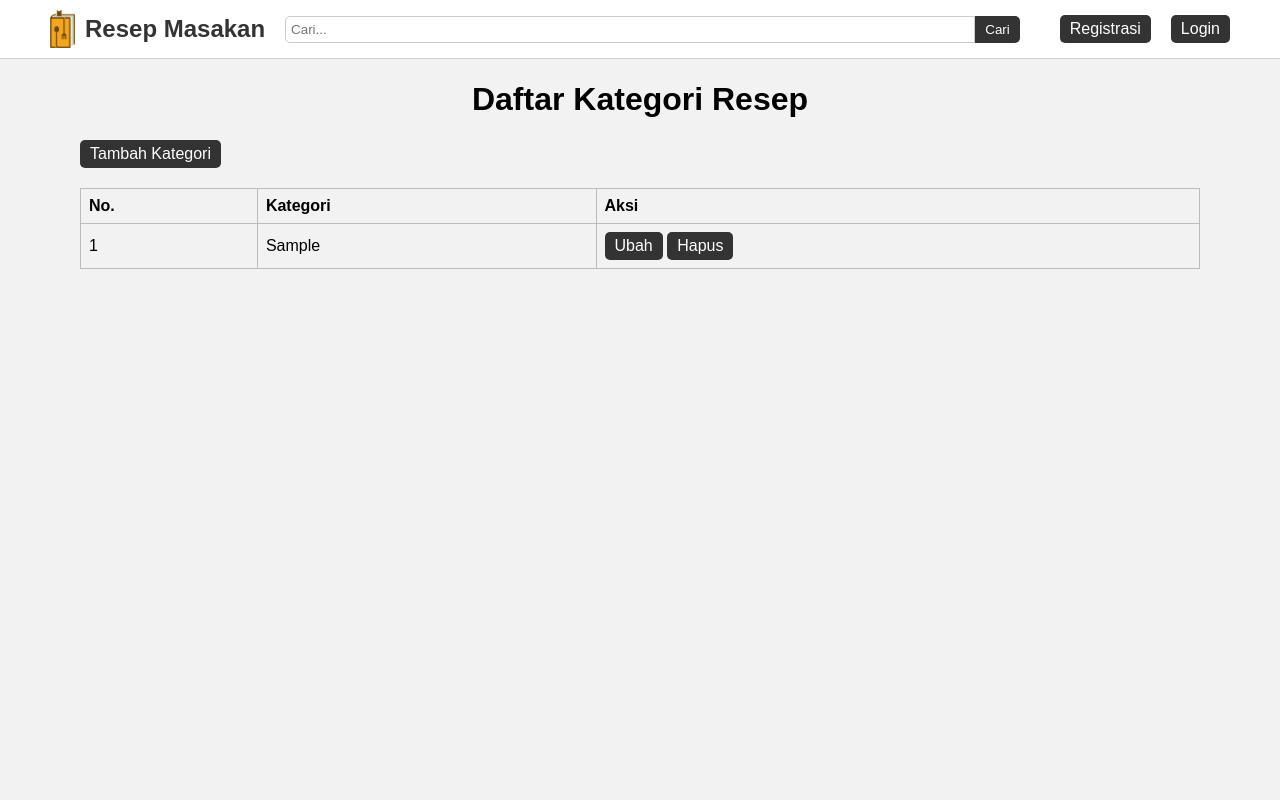
After one commit to hako-975/resep_masakan, a PHP site: page /kategori.php in a window 1280 px wide. The commit adds this page. Run offline with PHP 8.4, Linux system fonts and the light colour scheme; tables that the repository leaves empty or names only in its code hold one stand-in row (values such as "Sample post").

Commit message:
kategori

```diff
--- a/detail_resep.php
+++ b/detail_resep.php
@@ -3,7 +3,7 @@
 
 	$id_resep = $_GET['id_resep'];
 
-	$resep = mysqli_query($koneksi, "SELECT * FROM resep INNER JOIN user ON resep.id_user = user.id_user WHERE id_resep = '$id_resep' ORDER BY nama_resep ASC");
+	$resep = mysqli_query($koneksi, "SELECT * FROM resep INNER JOIN kategori ON kategori.id_kategori = resep.id_kategori INNER JOIN user ON resep.id_user = user.id_user WHERE id_resep = '$id_resep' ORDER BY nama_resep ASC");
 	$data_resep = mysqli_fetch_assoc($resep);
 
 	$resepKu = false;
@@ -35,7 +35,8 @@
 			<?php endif ?>
 		    <h2 class="text-center"><?= $data_resep['nama_resep']; ?></h2>
 		    <img src="img/<?= $data_resep['foto_resep']; ?>" alt="Gambar">
-		    <p class="card-description"><?= $data_resep['deskripsi_resep']; ?></p>
+		    <h3 class="card-description"><?= $data_resep['deskripsi_resep']; ?></h3>
+		    <h4>Kategori: <?= $data_resep['kategori']; ?></h4>
 		    <h4 class="margin-top-bottom-5px">Bahan-bahan:</h4>
 		    <p class="card-description"><?= $data_resep['bahan']; ?></p>
 		    <h4 class="margin-top-bottom-5px">Langkah-langkah:</h4>
--- a/include_navbar.php
+++ b/include_navbar.php
@@ -8,6 +8,14 @@
     <div class="navbar-buttons">
       <?php if (isset($_SESSION['id_user'])): ?>
         <a href="resep.php">Resep Ku</a>
+        <?php
+          $id_user = $_SESSION['id_user'];
+          $data_user = mysqli_fetch_assoc(mysqli_query($koneksi, "SELECT * FROM user WHERE id_user = '$id_user'"));
+          $username = $data_user['username'];
+        ?>
+        <?php if ($username == 'admin'): ?>
+          <a href="kategori.php">Kategori</a>
+        <?php endif ?>
         <a href="profile.php">Profile</a>
       <?php else: ?>
         <a href="registrasi.php">Registrasi</a>
--- a/index.php
+++ b/index.php
@@ -1,10 +1,10 @@
 <?php
 	require_once 'koneksi.php';
-	$resep = mysqli_query($koneksi, "SELECT * FROM resep INNER JOIN user ON resep.id_user = user.id_user ORDER BY nama_resep ASC");
+	$resep = mysqli_query($koneksi, "SELECT * FROM resep INNER JOIN kategori ON kategori.id_kategori = resep.id_kategori INNER JOIN user ON resep.id_user = user.id_user ORDER BY nama_resep ASC");
 
 	if (isset($_GET['cari'])) {
 		$cari = $_GET['cari'];
-		$resep = mysqli_query($koneksi, "SELECT * FROM resep INNER JOIN user ON resep.id_user = user.id_user WHERE nama_resep LIKE '%$cari%' OR deskripsi_resep LIKE '%$cari%' OR bahan LIKE '%$cari%' OR langkah LIKE '%$cari%' OR tanggal_resep_dibuat LIKE '%$cari%' OR username LIKE '%$cari%' ORDER BY nama_resep ASC");
+		$resep = mysqli_query($koneksi, "SELECT * FROM resep INNER JOIN kategori ON kategori.id_kategori = resep.id_kategori INNER JOIN user ON resep.id_user = user.id_user WHERE nama_resep LIKE '%$cari%' OR deskripsi_resep LIKE '%$cari%' OR bahan LIKE '%$cari%' OR langkah LIKE '%$cari%' OR tanggal_resep_dibuat LIKE '%$cari%' OR username LIKE '%$cari%' ORDER BY nama_resep ASC");
 	}
 ?>
 
@@ -44,6 +44,7 @@
 						?>
 				    </p>
 				    <h4 class="margin-top-5px margin-bottom-20px">Selengkapnya...</h4>
+				    <h4 class="kategori">Kategori: <?= $data_resep['kategori']; ?></h4>
 				    <h5 class="card-name"><?= $data_resep['username']; ?></h5>
 				    <p class="card-date"><?= date("d-m-Y, H:i", strtotime($data_resep['tanggal_resep_dibuat'])); ?></p>
 				  </div>
--- /dev/null
+++ b/kategori.php
@@ -0,0 +1,48 @@
+<?php
+	require_once 'koneksi.php';
+	$kategori = mysqli_query($koneksi, "SELECT * FROM kategori ORDER BY kategori ASC");
+
+	if (isset($_GET['cari'])) {
+		$cari = $_GET['cari'];
+		$kategori = mysqli_query($koneksi, "SELECT * FROM kategori WHERE kategori LIKE '%$cari%' ORDER BY kategori ASC");
+	}
+?>
+
+<html>
+<head>
+	<title>Daftar Kategori Resep</title>
+	<?php include_once 'include_head.php'; ?>
+</head>
+<body>
+	<?php include_once 'include_navbar.php'; ?>
+
+	<div class="container padding-10px margin-top-bottom-50px">
+		<?php if (isset($_GET['cari'])): ?>
+			<h2>Kategori yang dicari: <?= $_GET['cari']; ?></h2>
+			<h3>Tersedia: <?= mysqli_num_rows($kategori); ?></h3>
+		<?php endif ?>
+		<h1 class="text-center">Daftar Kategori Resep</h1>
+		<a class="button margin-bottom-20px" href="tambah_kategori.php">Tambah Kategori</a>
+		<div class="table-responsive">
+			<table>
+				<tr>
+					<th>No.</th>
+					<th>Kategori</th>
+					<th>Aksi</th>
+				</tr>
+				<?php $i = 1; ?>
+				<?php foreach ($kategori as $data_kategori): ?>
+					<tr>
+						<td><?= $i++; ?></td>
+						<td><?= $data_kategori['kategori']; ?></td>
+						<td>
+							<a href="ubah_kategori.php?id_kategori=<?= $data_kategori['id_kategori']; ?>" class="button">Ubah</a>
+							<a onclick="return confirm('Apakah Anda yakin ingin menghapus Kategori <?= $data_kategori['kategori']; ?>?')" href="hapus_kategori.php?id_kategori=<?= $data_kategori['id_kategori']; ?>" class="button">Hapus</a>
+						</td>
+					</tr>
+				<?php endforeach ?>
+			</table>
+		</div>
+	</div>
+</body>
+</html>
--- a/resep.php
+++ b/resep.php
@@ -4,7 +4,7 @@
 	$id_user = $_SESSION['id_user'];
 	$data_user = mysqli_fetch_assoc(mysqli_query($koneksi, "SELECT * FROM user WHERE id_user = '$id_user'"));
 
-	$resep = mysqli_query($koneksi, "SELECT * FROM resep INNER JOIN user ON resep.id_user = user.id_user WHERE resep.id_user = '$id_user' ORDER BY tanggal_resep_dibuat DESC");
+	$resep = mysqli_query($koneksi, "SELECT * FROM resep INNER JOIN kategori ON kategori.id_kategori = resep.id_kategori INNER JOIN user ON resep.id_user = user.id_user WHERE resep.id_user = '$id_user' ORDER BY tanggal_resep_dibuat DESC");
 ?>
 
 <html>
@@ -41,6 +41,7 @@
 						?>
 				    </p>
 				    <h4 class="margin-top-5px margin-bottom-20px">Selengkapnya...</h4>
+				    <h4>Kategori: <?= $data_resep['kategori']; ?></h4>
 				    <h5 class="card-name"><?= $data_resep['username']; ?></h5>
 				    <p class="card-date"><?= date("d-m-Y, H:i", strtotime($data_resep['tanggal_resep_dibuat'])); ?></p>
 				  	<a href="ubah_resep.php?id_resep=<?= $data_resep['id_resep']; ?>" class="button btn-card-ubah">Ubah</a>
--- a/style.css
+++ b/style.css
@@ -1,9 +1,9 @@
 * {
   box-sizing: border-box;
+  font-family: 'Arial', sans-serif;
 }
 
 body {
-  font-family: Arial, sans-serif;
   background-color: #f2f2f2;
   margin: 0;
 }
@@ -270,7 +270,7 @@ label {
   border-radius: 0 5px 5px 0;
 }
 
-input, textarea {
+input, textarea, select {
   width: 100%;
   padding: 10px;
   border-radius: 5px;
@@ -323,6 +323,14 @@ table.profile {
 .btn-card-hapus {
   position: absolute;
   top: 10px;
+  bottom: auto;
+  right: 20px;
+  left: auto;
+}
+
+.kategori {
+  position: absolute;
+  top: 0px;
   bottom: auto;
   right: 20px;
   left: auto;
@@ -461,3 +469,18 @@ table.profile {
     margin-top: 50px;
   }
 }
+
+.table-responsive {
+  overflow-x: auto;
+}
+
+.table-responsive table {
+  width: 100%;
+  border-collapse: collapse;
+}
+
+.table-responsive th, .table-responsive td {
+  padding: 8px;
+  text-align: left;
+  border: 1px solid #bbb;
+}
```
Also changed, not shown: hapus_kategori.php (added, +37 -0 lines), tambah_kategori.php (added, +59 -0 lines), tambah_resep.php (+24 -1 lines), ubah_kategori.php (added, +62 -0 lines), ubah_resep.php (+20 -2 lines), img/647f479e8919864543ce5454e9download.jpg (renamed from img/64543ce5454e9download.jpg), img/647f47aeeecf864543ce5454e9download.jpg (added), img/647f7dcab06206455065ceda22Capture.PNG (renamed from img/6455065ceda22Capture.PNG), img/647f7e0c514326454a1b64eb79download.jpg (renamed from img/6454a1b64eb79download.jpg), img/647f7e413723d6454a6d2d9aceCapture.PNG (renamed from img/6454a6d2d9aceCapture.PNG), img/647f7e8438dd36454a6295a971Capture.PNG (renamed from img/6454a6295a971Capture.PNG).
